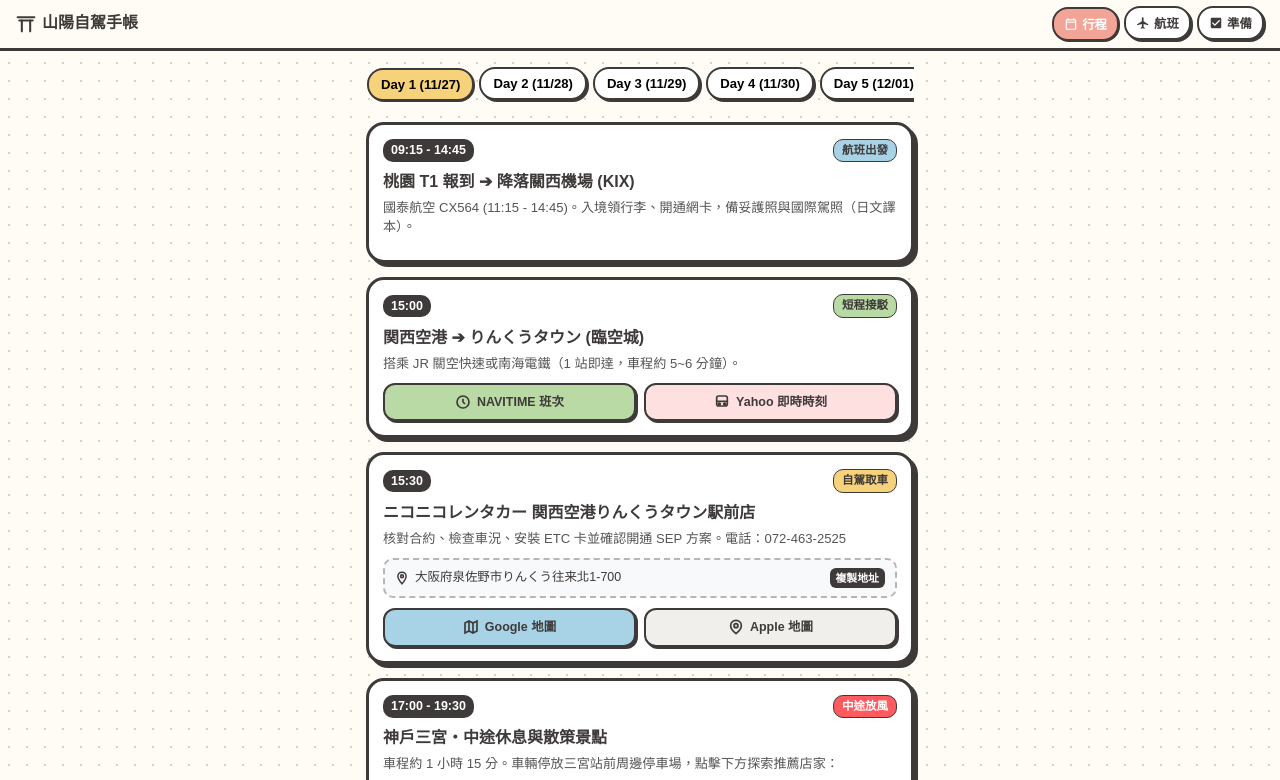
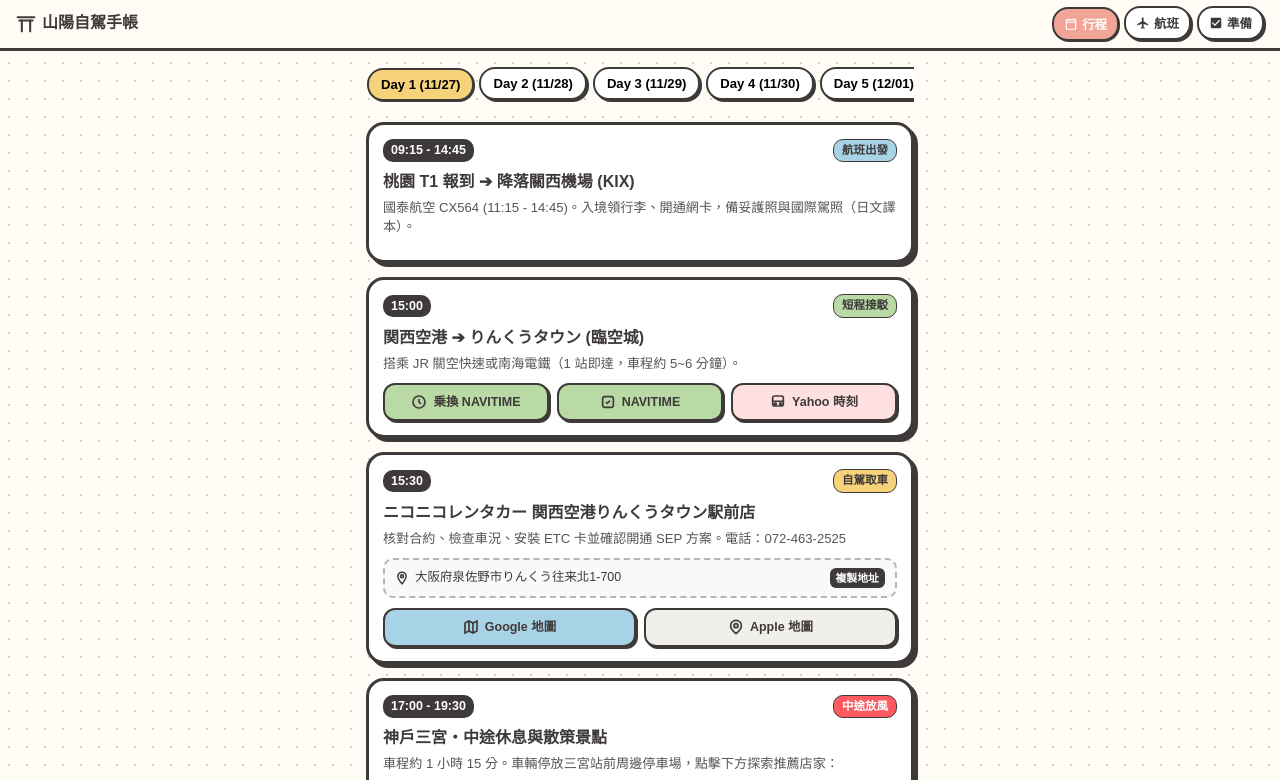
Before and after one commit to timliu1988/sanyo-trip-2026, a plain HTML site: page index.html in a window 1280 px wide. Both pictures are taken after a click on the button "行程". Shown: the top 780 px of the page. Drawn offline with Linux system fonts and the light colour scheme; a web font is replaced by a local one.

Commit message:
Add files via upload

```diff
--- a/index.html
+++ b/index.html
@@ -50,6 +50,7 @@
       line-height: 1.5;
     }
 
+    /* 頂端導航列 */
     header {
       position: sticky;
       top: 0;
@@ -105,6 +106,7 @@
       box-shadow: 1px 1px 0px var(--ink);
     }
 
+    /* 內容視圖管理 (SPA) */
     main {
       padding: 16px;
       max-width: 580px;
@@ -125,6 +127,7 @@
       to { opacity: 1; transform: translateY(0); }
     }
 
+    /* 標題與倒數膠囊 */
     .hero-title-wrap {
       text-align: center;
       margin: 8px 0 14px 0;
@@ -176,6 +179,7 @@
       font-weight: 700;
     }
 
+    /* 插圖框架 */
     .illustration-frame {
       background: #fff;
       border: var(--border-thick);
@@ -191,6 +195,7 @@
       display: block;
     }
 
+    /* 小車行駛微顛簸動畫 */
     .anim-car-moving {
       animation: drivingRide 0.8s infinite ease-in-out;
     }
@@ -206,6 +211,7 @@
       50% { transform: translateY(-3px); }
     }
 
+    /* 首頁快捷按鈕 */
     .home-menu-grid {
       display: grid;
       grid-template-columns: 1fr 1fr;
@@ -244,6 +250,7 @@
       color: #666;
     }
 
+    /* 行程頁 Tab */
     .day-selector {
       display: flex;
       gap: 6px;
@@ -270,6 +277,7 @@
       box-shadow: 1px 1px 0px var(--ink);
     }
 
+    /* 卡片樣式 */
     .card {
       background: #fff;
       border: var(--border-thick);
@@ -317,6 +325,7 @@
       margin-bottom: 10px;
     }
 
+    /* 複製地址與動作按鈕 */
     .copy-chip {
       background: #F8F9FA;
       border: 2px dashed #B8B5B2;
@@ -381,6 +390,7 @@
     .btn-yahoo { background: #FFE0E0; }
     .btn-warn { background: var(--yamabuki); }
 
+    /* 折疊抽屜 Accordion */
     .accordion-group {
       display: flex;
       flex-direction: column;
@@ -528,6 +538,7 @@
   <!-- 頂部導航 -->
   <header>
     <div class="brand-logo" onclick="switchView('view-home')">
+      <!-- 手繪鳥居小圖標 -->
       <svg width="20" height="20" viewBox="0 0 24 24" fill="none" stroke="#3E3A39" stroke-width="2.5" stroke-linecap="round">
         <line x1="2" y1="5" x2="22" y2="5"/>
         <line x1="4" y1="9" x2="20" y2="9"/>
@@ -581,7 +592,7 @@
       </div>
       <div class="countdown-note" id="countdown-text">距離 2026/11/27 (五) 降落關西機場還有 -- 天</div>
 
-      <!-- 主插圖：地標依西向東排序 + 分叉鹿角 + 右下小車行駛微動 -->
+      <!-- 主插圖：地標西向東排列 + 分叉鹿角 + 右下小車顛簸動畫 -->
       <div class="illustration-frame">
         <svg class="main-svg" viewBox="0 0 400 240" fill="none" xmlns="http://www.w3.org/2000/svg">
           <rect width="400" height="145" fill="#A8D3E6"/>
@@ -690,8 +701,11 @@
             <svg class="menu-icon-svg" viewBox="0 0 24 24" fill="none" stroke="#3E3A39" stroke-width="2.2" stroke-linecap="round">
               <rect x="3" y="4" width="18" height="18" rx="3" fill="#A8D3E6"/>
               <line x1="3" y1="10" x2="21" y2="10"/>
-              <line x1="8" y1="2" x2="8" y2="6"/><line x1="16" y1="2" x2="16" y2="6"/>
-              <circle cx="8" cy="14" r="1" fill="#3E3A39"/><circle cx="12" cy="14" r="1" fill="#3E3A39"/><circle cx="16" cy="14" r="1" fill="#3E3A39"/>
+              <line x1="8" y1="2" x2="8" y2="6"/>
+              <line x1="16" y1="2" x2="16" y2="6"/>
+              <circle cx="8" cy="14" r="1" fill="#3E3A39"/>
+              <circle cx="12" cy="14" r="1" fill="#3E3A39"/>
+              <circle cx="16" cy="14" r="1" fill="#3E3A39"/>
             </svg>
             <span>查看 7 天行程</span>
           </div>
@@ -727,8 +741,12 @@
             <svg class="menu-icon-svg" viewBox="0 0 24 24" fill="none" stroke="#3E3A39" stroke-width="2.2" stroke-linecap="round">
               <rect x="4" y="3" width="16" height="18" rx="3" fill="#B9DAA5"/>
               <rect x="7" y="6" width="10" height="4" rx="1" fill="#FFFFFF"/>
-              <circle cx="8" cy="14" r="1" fill="#3E3A39"/><circle cx="12" cy="14" r="1" fill="#3E3A39"/><circle cx="16" cy="14" r="1" fill="#3E3A39"/>
-              <circle cx="8" cy="17" r="1" fill="#3E3A39"/><circle cx="12" cy="17" r="1" fill="#3E3A39"/><circle cx="16" cy="17" r="1" fill="#3E3A39"/>
+              <circle cx="8" cy="14" r="1" fill="#3E3A39"/>
+              <circle cx="12" cy="14" r="1" fill="#3E3A39"/>
+              <circle cx="16" cy="14" r="1" fill="#3E3A39"/>
+              <circle cx="8" cy="17" r="1" fill="#3E3A39"/>
+              <circle cx="12" cy="17" r="1" fill="#3E3A39"/>
+              <circle cx="16" cy="17" r="1" fill="#3E3A39"/>
             </svg>
             <span>日幣即時換算</span>
           </div>
@@ -760,7 +778,7 @@
           <div class="card-desc">國泰航空 CX564 (11:15 - 14:45)。入境領行李、開通網卡，備妥護照與國際駕照（日文譯本）。</div>
         </div>
 
-        <!-- 電車接駁 (NAVITIME 純原生 App 喚醒機制) -->
+        <!-- 電車接駁 (純原生 App 直開，絕不彈出網址無效) -->
         <div class="card">
           <div class="card-header-bar">
             <span class="card-time">15:00</span>
@@ -769,20 +787,25 @@
           <div class="card-title">関西空港 ➔ りんくうタウン (臨空城)</div>
           <div class="card-desc">搭乘 JR 關空快速或南海電鐵（1 站即達，車程約 5~6 分鐘）。</div>
           <div class="btn-row">
-            <!-- 呼叫純 App 喚醒函式，先開乘換 NAVITIME，次選綜合 NAVITIME，不開網頁不跳錯 -->
-            <a href="javascript:void(0)" onclick="launchNavitimeApp()" class="action-btn btn-navitime">
+            <!-- 優先直開：左一「乗換 NAVITIME」 -->
+            <a href="navitime-transit://" class="action-btn btn-navitime">
               <svg class="btn-icon-svg" viewBox="0 0 24 24" fill="none" stroke="#3E3A39" stroke-width="2.5"><circle cx="12" cy="12" r="9" fill="#B9DAA5"/><path d="M12 7v5l3 3"/></svg>
-              <span>NAVITIME 班次</span>
+              <span>乗換 NAVITIME</span>
             </a>
-            <!-- Yahoo 時刻 -->
+            <!-- 備用直開：左二「NAVITIME 綜合版」 -->
+            <a href="navitime://" class="action-btn btn-navitime">
+              <svg class="btn-icon-svg" viewBox="0 0 24 24" fill="none" stroke="#3E3A39" stroke-width="2.5"><rect x="4" y="4" width="16" height="16" rx="3" fill="#B9DAA5"/><path d="M9 12l2 2 4-4"/></svg>
+              <span>NAVITIME</span>
+            </a>
+            <!-- Yahoo 時刻 (網頁版主力備援) -->
             <a href="https://transit.yahoo.co.jp/search/result?from=%E9%96%A2%E8%A5%BF%E7%A9%BA%E6%B8%AF&to=%E3%82%8A%E3%82%93%E3%81%8F%E3%81%86%E3%82%BF%E3%82%A6%E3%83%B3&type=1" target="_blank" rel="noopener noreferrer" class="action-btn btn-yahoo">
               <svg class="btn-icon-svg" viewBox="0 0 24 24" fill="none" stroke="#3E3A39" stroke-width="2.5"><rect x="4" y="3" width="16" height="15" rx="3" fill="#FFE0E0"/><line x1="4" y1="11" x2="20" y2="11"/><circle cx="8" cy="15" r="1.5" fill="#3E3A39"/><circle cx="16" cy="15" r="1.5" fill="#3E3A39"/></svg>
-              <span>Yahoo 即時時刻</span>
+              <span>Yahoo 時刻</span>
             </a>
           </div>
         </div>
 
-        <!-- 臨空城取車 (標準 Google API 連結) -->
+        <!-- 臨空城取車 (標準 Google Search API 連結) -->
         <div class="card">
           <div class="card-header-bar">
             <span class="card-time">15:30</span>
@@ -798,7 +821,6 @@
             <span class="copy-badge">複製地址</span>
           </div>
           <div class="btn-row">
-            <!-- 採用標準 Search API 解決不支援的連結 -->
             <a href="https://www.google.com/maps/search/?api=1&query=ニコニコレンタカー+関西空港りんくうタウン駅前店" target="_blank" rel="noopener noreferrer" class="action-btn btn-gmap">
               <svg class="btn-icon-svg" viewBox="0 0 24 24" fill="none" stroke="#3E3A39" stroke-width="2.5"><polygon points="3,6 9,3 15,6 21,3 21,18 15,21 9,18 3,21" fill="#A8D3E6"/><line x1="9" y1="3" x2="9" y2="18"/><line x1="15" y1="6" x2="15" y2="21"/></svg>
               <span>Google 地圖</span>
@@ -1047,7 +1069,7 @@
               <div class="copy-chip" onclick="event.stopPropagation(); navigator.clipboard.writeText('岡山県岡山市北区中山下1丁目7-16')">
                 <div class="copy-chip-left">
                   <svg width="14" height="14" viewBox="0 0 24 24" fill="none" stroke="#3E3A39" stroke-width="2.5"><path d="M12 2C8 2 5 5 5 9c0 5 7 13 7 13s7-8 7-13c0-4-3-7-7-7z"/><circle cx="12" cy="9" r="2.5" fill="#F2A497"/></svg>
-                    <span>岡山県岡山市北区中山下1丁目7-16</span>
+                  <span>岡山県岡山市北区中山下1丁目7-16</span>
                 </div>
                 <span class="copy-badge">複製地址</span>
               </div>
@@ -1198,15 +1220,6 @@
   </main>
 
   <script>
-    // 純 App 呼叫機制：優先喚醒左一「乗換 NAVITIME」，次選喚醒左二「NAVITIME」，完全不開網頁
-    function launchNavitimeApp() {
-      window.location.href = "navitime-transit://";
-      setTimeout(() => {
-        if (document.hidden || document.webkitHidden) return;
-        window.location.href = "navitime://";
-      }, 500);
-    }
-
     function switchView(viewId) {
       document.querySelectorAll('.view-container').forEach(el => el.classList.remove('active'));
       document.querySelectorAll('.nav-btn').forEach(el => el.classList.remove('active'));
```
